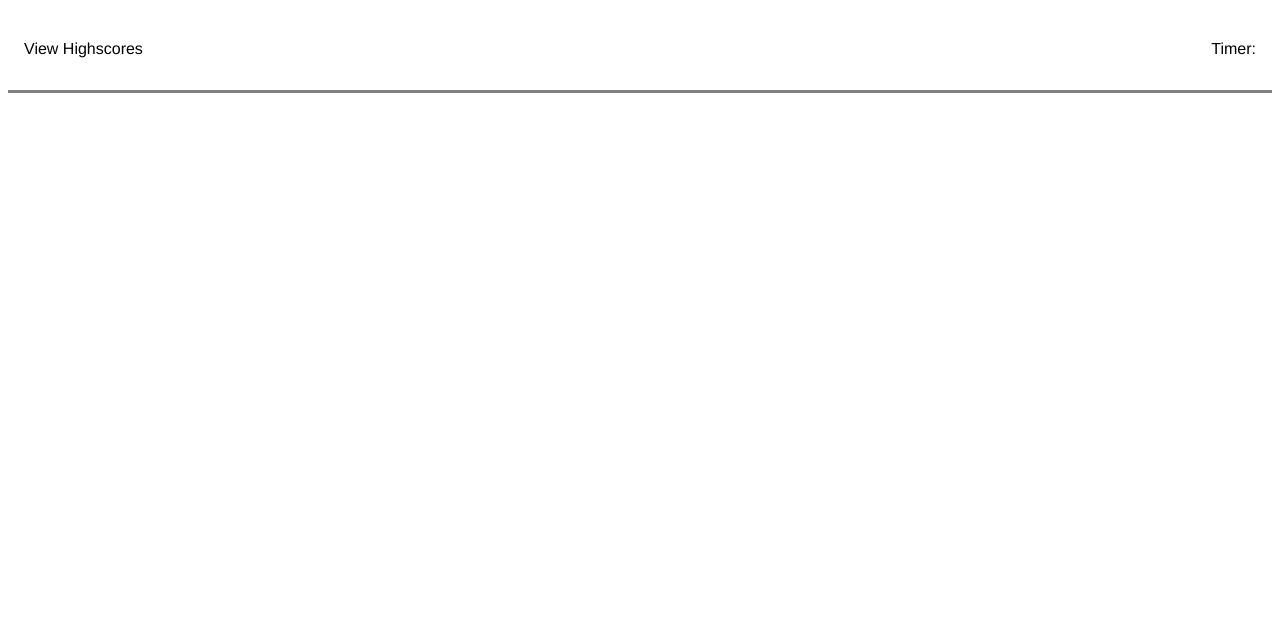
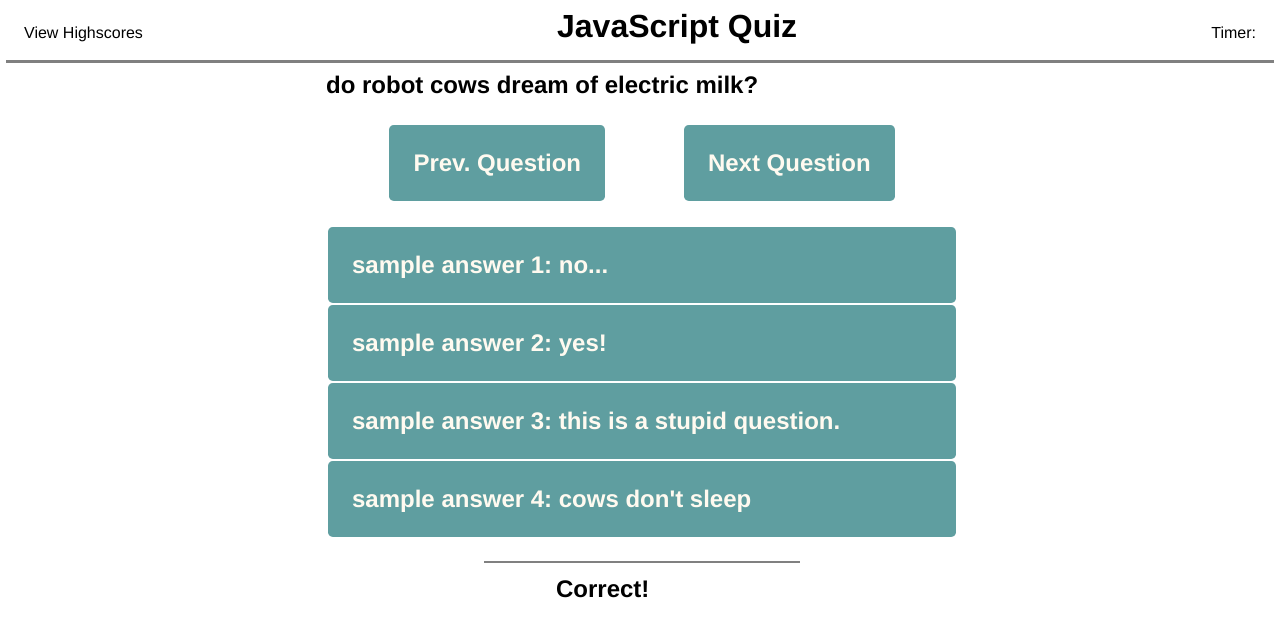
Before and after one commit to hudsonpepper/javascript-quiz, a plain HTML site: page index.html in a window 1280 px wide. Drawn offline with Linux system fonts and the light colour scheme.

Commit message:
made basic question layout with visibility toggle

```diff
--- a/assets/style.css
+++ b/assets/style.css
@@ -1,7 +1,13 @@
+* {
+  /* border: 2px solid hotpink; */
+  margin: 2px;
+}
+
 body {
   position: relative;
   font-family: "Helvetica", "Arial", sans-serif;
   font-size: 1em;
+  display: grid
 }
 
 header {
@@ -17,3 +23,81 @@ header p {
   display: inline;
   width: fit-content;
 }
+#center {
+  justify-self: center;
+  width:50%;
+  position: relative;
+}
+
+#quiz {
+  position: absolute;
+  width: 100%;
+  display: flex;
+  flex-direction: column;
+  justify-self: center;
+}
+#question {
+  text-align: left;
+  font-size: x-large;
+  font-weight: bolder;
+}
+#question-navigation {
+  display: flex;
+  flex-direction: row;
+  justify-content: space-around;
+  margin:1em;
+}
+.navigation {
+  max-width: 40%;
+}
+.card {
+  border-radius: .2em;
+  padding: 1em;
+  background-color: cadetblue;
+  color:floralwhite;
+}
+
+footer {
+  justify-self: center;
+  margin-top: 1em;
+  padding-top: .5em;
+  width: 50%;
+  text-align: left;
+  border-top: 2px solid gray;
+  text-indent: 3em;
+}
+
+.visible {
+  visibility: visible;
+}
+.hidden {
+  visibility: hidden;
+}
+
+.card:hover {
+  cursor: pointer;
+  background-color: darkcyan;
+}
+
+#scoreboard {
+  position:absolute;
+  width: 100%;
+  display: flex;
+  flex-direction: column;
+  justify-self: center;
+}
+#scoreboard h2 {
+  text-align: center;
+  border-bottom: 2px solid gray;
+
+}
+@media screen and (max-width: 992px) {
+  #center {
+    width: 75%;
+  }
+}
+@media screen and (max-width: 768px){
+  #center {
+    width: 100%;
+  }
+}
--- a/index.html
+++ b/index.html
@@ -9,8 +9,31 @@
 <body>
   <header>
     <p id="highscores">View Highscores</p>
+    <h1>JavaScript Quiz</h1>
     <p id="timer">Timer: </p>
   </header>
   <script src="./assets/script.js"></script>
+  <div id="center">
+    <div class="visible" id="quiz">
+      <h1 id="question">do robot cows dream of electric milk?</p>
+      <div id="question-navigation">
+        <section class="card navigation" id="previous">Prev. Question</section>
+        <section class="card" id="next">Next Question</section>
+      </div>
+      <section class="card" id="answer1">sample answer 1: no...</section>
+      <section class="card" id="answer2">sample answer 2: yes!</section>
+      <section class="card" id="answer3">sample answer 3: this is a stupid question.</section>
+      <section class="card" id="answer4">sample answer 4: cows don't sleep</section>
+      <footer>Correct!</footer>
+    </div>
+    <div class="hidden" id="scoreboard">
+      <h2>Scoreboard! </h2>
+      <ol>
+        <li>score 1</li>
+        <li>score 2</li>
+        <li>Score 3</li>
+      </ol>
+    </div>
+  </div>
 </body>
 </html>
```
